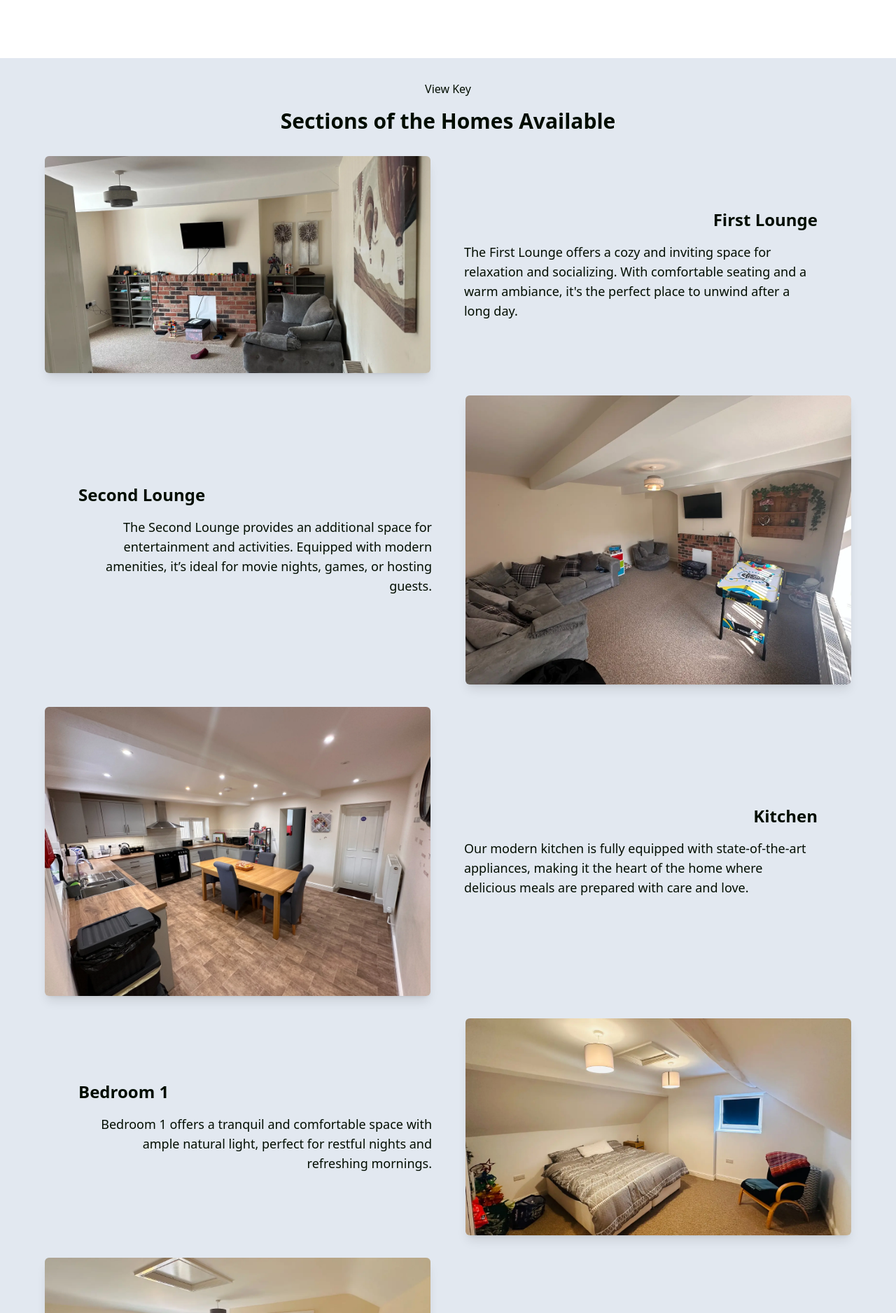
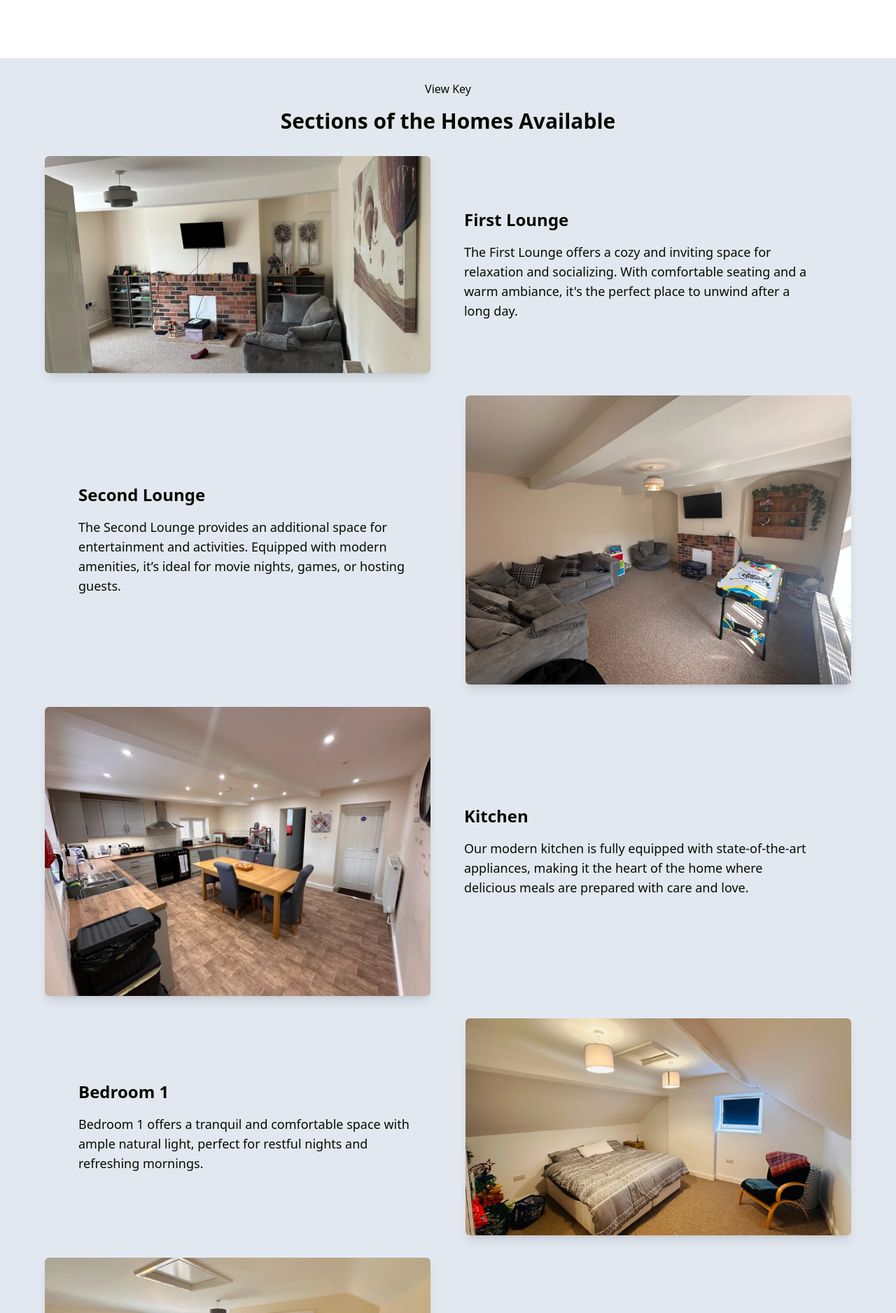
Before and after one commit to smeetinc/anchor-home, a React (Create React App) app: page / in a window 1280 px wide. Shown: the part 2259-4135 px from the top of the page at 70% size. Built offline with nearby package versions, Linux system fonts and the light colour scheme.

Commit message:
align text in section component

```diff
--- a/src/components/Section.jsx
+++ b/src/components/Section.jsx
@@ -32,7 +32,7 @@ function Section() {
           </div>
           <div className="w-full h-full  py-auto px-12 ">
             <h3
-              className="text-right font-bold text-2xl my-4"
+              className="text-left font-bold text-2xl my-4"
               data-aos="fade-zoom-in"
               data-aos-offset="200"
               data-aos-easing="ease-in-sine"
@@ -68,7 +68,7 @@ function Section() {
               Second Lounge
             </h3>
             <p
-              className="my-4 text-right font-medium text-lg"
+              className="my-4 text-left font-medium text-lg"
               data-aos="fade-zoom-in"
               data-aos-offset="200"
               data-aos-easing="ease-in-sine"
@@ -113,7 +113,7 @@ function Section() {
           </div>
           <div className="w-full h-full  py-auto px-12 ">
             <h3
-              className="text-right font-bold text-2xl my-4"
+              className="text-left font-bold text-2xl my-4"
               data-aos="fade-zoom-in"
               data-aos-offset="200"
               data-aos-easing="ease-in-sine"
@@ -149,7 +149,7 @@ function Section() {
               Bedroom 1
             </h3>
             <p
-              className="my-4 text-right font-medium text-lg"
+              className="my-4 text-left font-medium text-lg"
               data-aos="fade-zoom-in"
               data-aos-offset="200"
               data-aos-easing="ease-in-sine"
```
